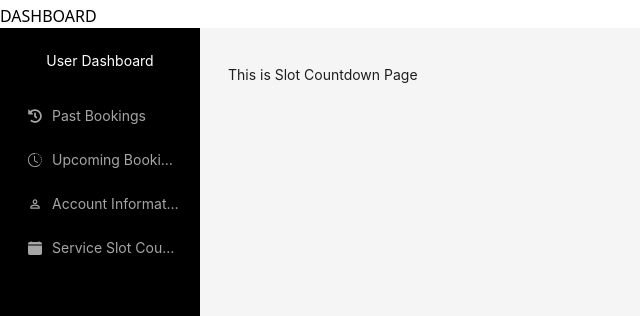
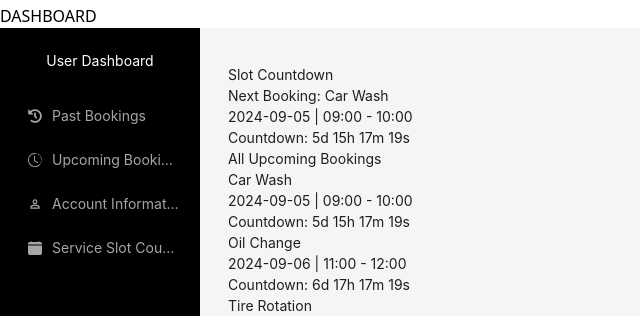
Before and after one commit to Kamrulthedev/Car-Wash-Booking-System, a React (Vite) app: page /user/service-slot-countdown in a window 1280 px wide. Shown: the part 616-932 px from the top of the page, without its empty margins (0-640 px from the left). Built offline with nearby package versions, Linux system fonts and the light colour scheme.

Commit message:
create-slot-countdown-commit

```diff
--- a/package.json
+++ b/package.json
@@ -13,8 +13,10 @@
     "@react-google-maps/api": "^2.19.3",
     "antd": "^5.20.3",
     "axios": "^1.7.5",
+    "dayjs": "^1.11.13",
     "localforage": "^1.10.0",
     "match-sorter": "^6.3.4",
+    "moment": "^2.30.1",
     "prop-types": "^15.8.1",
     "react": "^18.3.1",
     "react-dom": "^18.3.1",
--- a/src/pages/user/pastBooking/PastBooking.tsx
+++ b/src/pages/user/pastBooking/PastBooking.tsx
@@ -1,10 +1,82 @@
+import React, { useState, useEffect } from "react";
+import { Table } from "antd";
+
+// Sample data for past bookings
+const demoData = [
+  {
+    key: "1",
+    serviceName: "Car Wash",
+    date: "2024-06-15",
+    time: "09:00 - 10:00",
+    price: "$50",
+    status: "Completed",
+  },
+  {
+    key: "2",
+    serviceName: "Oil Change",
+    date: "2024-06-12",
+    time: "11:00 - 12:00",
+    price: "$75",
+    status: "Completed",
+  },
+  {
+    key: "3",
+    serviceName: "Tire Rotation",
+    date: "2024-06-10",
+    time: "10:00 - 11:00",
+    price: "$30",
+    status: "Cancelled",
+  },
+];
 
 const PastBooking = () => {
-    return (
-        <div>
-            <h1>This is Past Booking page</h1>
-        </div>
-    );
+  const [bookings, setBookings] = useState([]);
+
+  useEffect(() => {
+    // Fetch past bookings data from the backend or use demo data
+    // For now, using demo data
+    setBookings(demoData);
+  }, []);
+
+  const columns = [
+    {
+      title: "Service Name",
+      dataIndex: "serviceName",
+      key: "serviceName",
+    },
+    {
+      title: "Date",
+      dataIndex: "date",
+      key: "date",
+    },
+    {
+      title: "Time",
+      dataIndex: "time",
+      key: "time",
+    },
+    {
+      title: "Price",
+      dataIndex: "price",
+      key: "price",
+    },
+    {
+      title: "Status",
+      dataIndex: "status",
+      key: "status",
+    },
+  ];
+
+  return (
+    <div className="p-4">
+      <h1 className="text-2xl font-bold mb-4">Past Bookings</h1>
+      <Table
+        dataSource={bookings}
+        columns={columns}
+        pagination={{ pageSize: 5 }}
+        bordered
+      />
+    </div>
+  );
 };
 
 export default PastBooking;
--- a/src/pages/user/slotCountdown/SlotCountdown.tsx
+++ b/src/pages/user/slotCountdown/SlotCountdown.tsx
@@ -1,10 +1,108 @@
+
+import React, { useState, useEffect } from "react";
+import moment from "moment";
+
+const demoBookings = [
+  {
+    id: "1",
+    serviceName: "Car Wash",
+    date: "2024-09-05",
+    startTime: "09:00",
+    endTime: "10:00",
+  },
+  {
+    id: "2",
+    serviceName: "Oil Change",
+    date: "2024-09-06",
+    startTime: "11:00",
+    endTime: "12:00",
+  },
+  {
+    id: "3",
+    serviceName: "Tire Rotation",
+    date: "2024-09-07",
+    startTime: "14:00",
+    endTime: "15:00",
+  },
+];
 
 const SlotCountdown = () => {
-    return (
-        <div>
-            <h1>This is Slot Countdown Page</h1>
+  const [nextBooking, setNextBooking] = useState(null);
+  const [countdowns, setCountdowns] = useState({});
+
+  // Helper function to calculate time remaining for a booking
+  const calculateTimeRemaining = (date, startTime) => {
+    const bookingTime = moment(`${date} ${startTime}`, "YYYY-MM-DD HH:mm");
+    const now = moment();
+    const duration = moment.duration(bookingTime.diff(now));
+
+    return {
+      days: duration.days(),
+      hours: duration.hours(),
+      minutes: duration.minutes(),
+      seconds: duration.seconds(),
+    };
+  };
+
+  // Update countdown timers for all upcoming bookings
+  useEffect(() => {
+    const intervalId = setInterval(() => {
+      const newCountdowns = {};
+      let nearestBooking = null;
+
+      demoBookings.forEach((booking) => {
+        const timeRemaining = calculateTimeRemaining(booking.date, booking.startTime);
+        newCountdowns[booking.id] = timeRemaining;
+
+        if (
+          (!nearestBooking || moment(`${booking.date} ${booking.startTime}`).isBefore(`${nearestBooking.date} ${nearestBooking.startTime}`)) &&
+          moment(`${booking.date} ${booking.startTime}`).isAfter(moment())
+        ) {
+          nearestBooking = booking;
+        }
+      });
+
+      setCountdowns(newCountdowns);
+      setNextBooking(nearestBooking);
+    }, 1000);
+
+    return () => clearInterval(intervalId);
+  }, []);
+
+  return (
+    <div className="p-4">
+      <h1 className="text-2xl font-bold mb-4">Slot Countdown</h1>
+
+      {nextBooking && (
+        <div className="mb-6 p-4 border rounded shadow-lg">
+          <h2 className="text-xl font-semibold mb-2">Next Booking: {nextBooking.serviceName}</h2>
+          <p className="text-gray-600">
+            {nextBooking.date} | {nextBooking.startTime} - {nextBooking.endTime}
+          </p>
+          <p className="text-red-500 font-semibold">
+            Countdown: {countdowns[nextBooking.id]?.days}d {countdowns[nextBooking.id]?.hours}h{" "}
+            {countdowns[nextBooking.id]?.minutes}m {countdowns[nextBooking.id]?.seconds}s
+          </p>
         </div>
-    );
+      )}
+
+      <h2 className="text-xl font-bold mb-4">All Upcoming Bookings</h2>
+      <div className="grid grid-cols-1 md:grid-cols-2 lg:grid-cols-3 gap-4">
+        {demoBookings.map((booking) => (
+          <div key={booking.id} className="p-4 border rounded shadow-md">
+            <h3 className="text-lg font-semibold">{booking.serviceName}</h3>
+            <p className="text-gray-600">
+              {booking.date} | {booking.startTime} - {booking.endTime}
+            </p>
+            <p className="text-red-500 font-semibold">
+              Countdown: {countdowns[booking.id]?.days}d {countdowns[booking.id]?.hours}h{" "}
+              {countdowns[booking.id]?.minutes}m {countdowns[booking.id]?.seconds}s
+            </p>
+          </div>
+        ))}
+      </div>
+    </div>
+  );
 };
 
 export default SlotCountdown;
--- a/src/pages/user/upcomingBooking/UpcomingBooking.tsx
+++ b/src/pages/user/upcomingBooking/UpcomingBooking.tsx
@@ -1,10 +1,85 @@
+import React, { useState, useEffect } from "react";
+import { Card, List } from "antd";
+import dayjs from "dayjs";
+
+// Sample data for upcoming bookings
+const demoData = [
+  {
+    key: "1",
+    serviceName: "Car Wash",
+    date: "2024-09-05",
+    startTime: "10:00",
+    endTime: "11:00",
+    price: "$50",
+  },
+  {
+    key: "2",
+    serviceName: "Oil Change",
+    date: "2024-09-10",
+    startTime: "11:30",
+    endTime: "12:30",
+    price: "$75",
+  },
+];
+
+const calculateTimeRemaining = (date, time) => {
+  const now = dayjs();
+  const targetTime = dayjs(`${date} ${time}`);
+  const diff = targetTime.diff(now);
+
+  const duration = dayjs.duration(diff);
+  return `${duration.days()}d ${duration.hours()}h ${duration.minutes()}m ${duration.seconds()}s`;
+};
 
 const UpcomingBooking = () => {
-    return (
-        <div>
-            <h1>This is Upcoming Booking page</h1>
-        </div>
-    );
+  const [bookings, setBookings] = useState([]);
+  const [timeRemaining, setTimeRemaining] = useState({});
+
+  useEffect(() => {
+    setBookings(demoData); // Use demo data for upcoming bookings
+
+    // Update countdown timers every second
+    const intervalId = setInterval(() => {
+      const updatedTimes = {};
+      demoData.forEach((booking) => {
+        updatedTimes[booking.key] = calculateTimeRemaining(
+          booking.date,
+          booking.startTime
+        );
+      });
+      setTimeRemaining(updatedTimes);
+    }, 1000);
+
+    return () => clearInterval(intervalId); // Clean up interval on unmount
+  }, []);
+
+  return (
+    <div className="p-4">
+      <h1 className="text-2xl font-bold mb-4">Upcoming Bookings</h1>
+      <List
+        grid={{ gutter: 16, column: 2 }}
+        dataSource={bookings}
+        renderItem={(item) => (
+          <List.Item>
+            <Card title={item.serviceName} className="rounded-lg shadow-md">
+              <p>
+                <strong>Date:</strong> {item.date}
+              </p>
+              <p>
+                <strong>Time:</strong> {item.startTime} - {item.endTime}
+              </p>
+              <p>
+                <strong>Price:</strong> {item.price}
+              </p>
+              <p>
+                <strong>Time Remaining:</strong> {timeRemaining[item.key]}
+              </p>
+            </Card>
+          </List.Item>
+        )}
+      />
+    </div>
+  );
 };
 
 export default UpcomingBooking;
```
Also changed, not shown: 1 other file (tests, documents, lock files or other folders).
